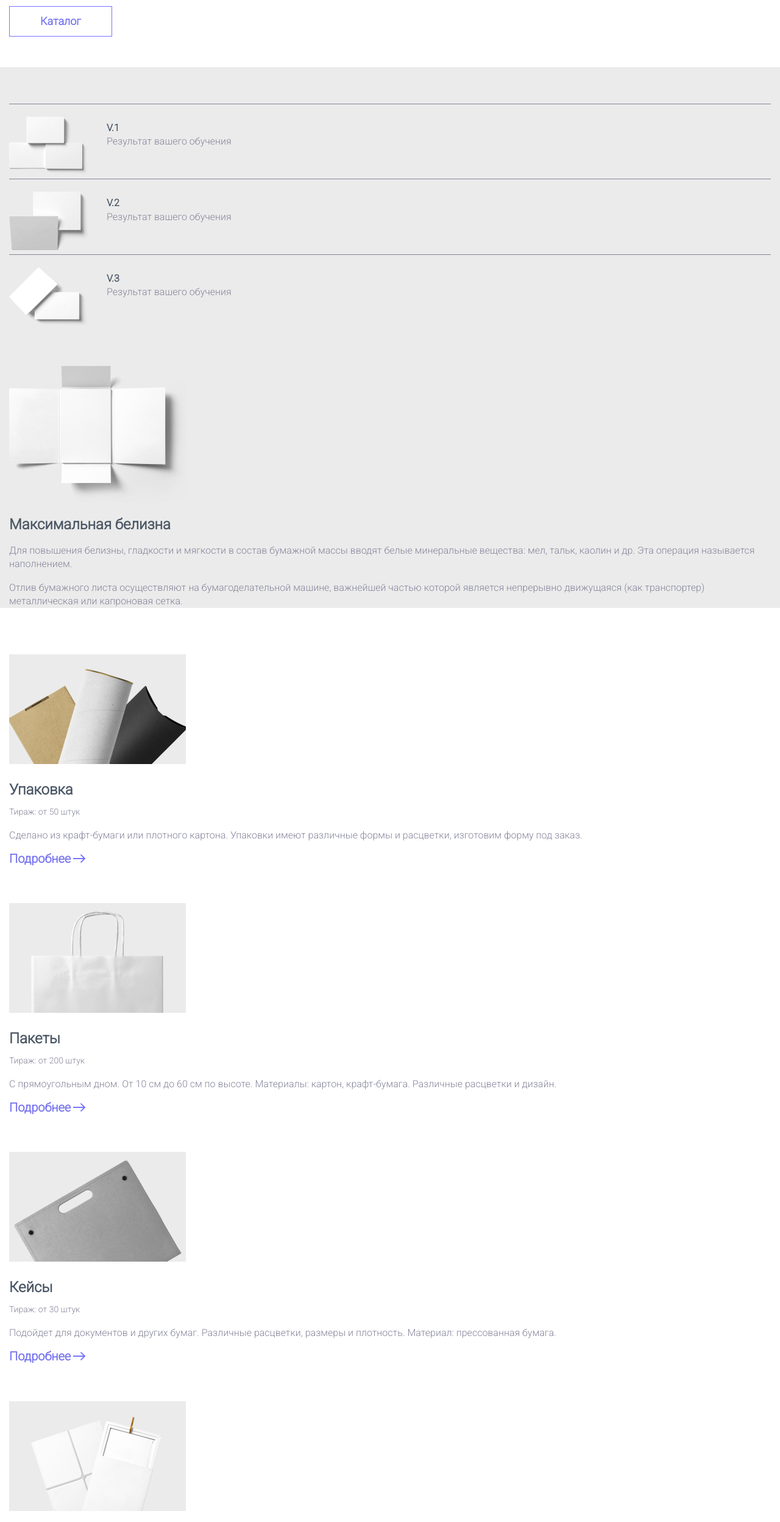
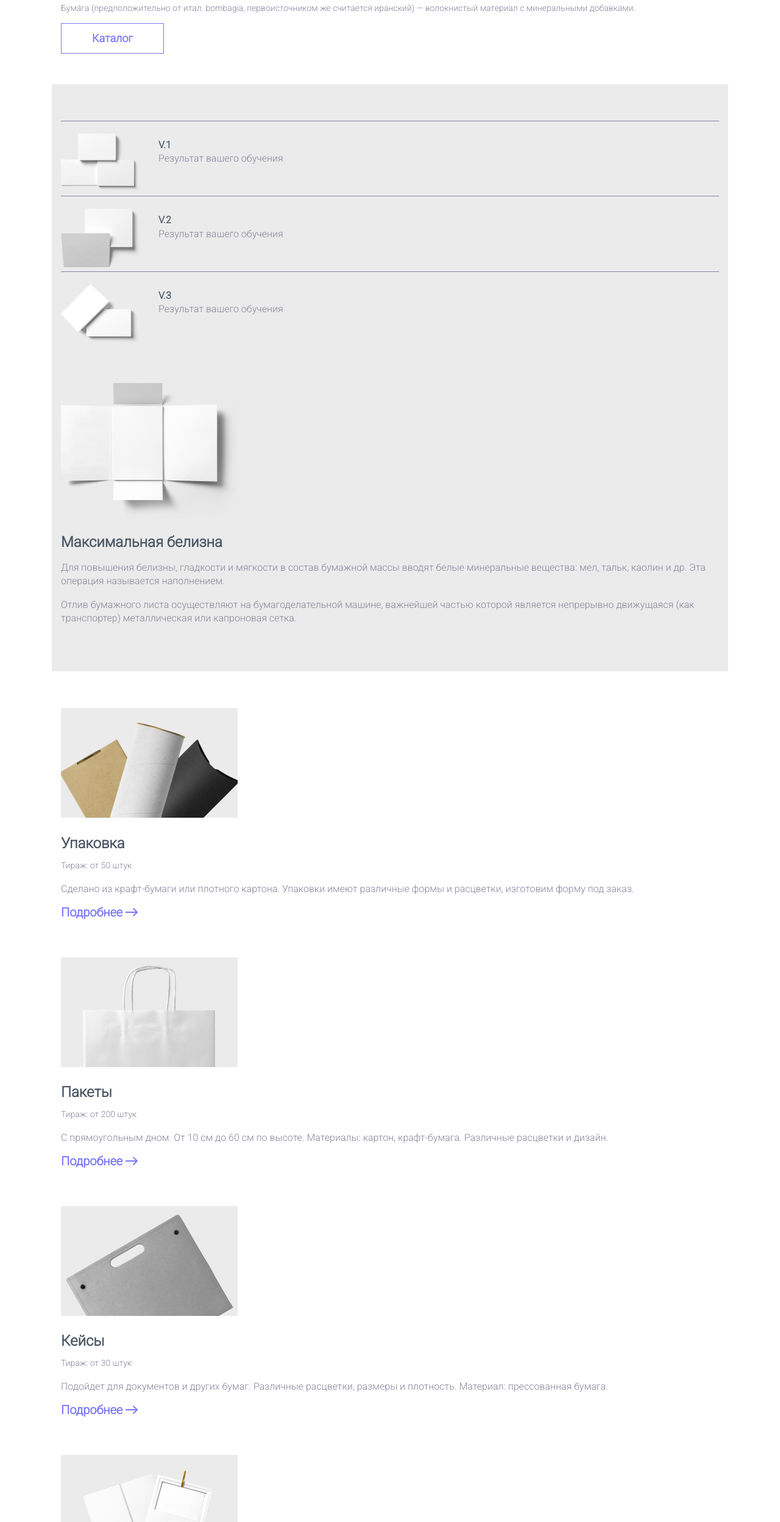
Before and after one commit to nikolay185/web-l1, a plain HTML site: page index.html in a window 1280 px wide. Shown: the part 210-2706 px from the top of the page at 61% size. Drawn offline with Linux system fonts and the light colour scheme.

Commit message:
add wrapper

```diff
--- a/css/style.css
+++ b/css/style.css
@@ -4,6 +4,7 @@
     --header-color: #4C5866;
     --background-color: #EBEBEB;
     --footer-color: #4C5866;
+    --link-color: #7875FE;
 }
 
 body {
@@ -13,6 +14,11 @@ body {
     line-height: 140%;
     text-align: left;
     font-size: 1.6rem;
+}
+
+header{
+    margin: 0 15px;
+    margin-bottom: 50px;
 }
 
 header button {
@@ -31,6 +37,7 @@ header div {
 }
 
 footer {
+    margin-top: 60px;
     text-align: center;
     background-color: var(--footer-color);
 }
@@ -61,16 +68,19 @@ h3 {
     margin-bottom: 14px;
 }
 
-a:visited {
-    color: #7875FE;
+a:visited, a:link {
+    color: var(--link-color);
 }
 
 a:active {
     color: red;
 }
 
-a:link {
-    color: #7875EE;
+.wrapper{
+    box-sizing: border-box;
+    max-width: 1110px;
+    margin-left: auto;
+    margin-right: auto;
 }
 
 .header{
@@ -99,17 +109,17 @@ a:link {
     padding: 0 15px;
 }
 
-.pad {
-    padding-left: 15px;
-    padding-right: 15px;
+.navigation {
+    margin-left: auto;
 }
 
 .bombagia {
+    margin: 50px 15px;
     font-size: 1.4rem;
 }
 
 .catalog {
-    color: #7875FE;
+    color: var(--link-color);
     width: fit-content;
     height: 50px;
     font-size: 1.8rem;
@@ -117,22 +127,35 @@ a:link {
     display: flex;
     align-items: center;
     padding: 0 50px;
-    margin-bottom: 50px;
-    border: 1px solid #7875FE;
+    border: 1px solid var(--link-color);
 }
 
 .link {
     text-decoration: none;
-    color: #7875FE;
+    color: var(--link-color);
     font-size: 2rem;
     font-weight: bold;
 }
 
+.goods {
+    box-sizing: border-box;
+    margin: 60px 15px;
+}
+
+.good {
+    box-sizing: border-box;
+    margin: 60px 0px;
+}
+
+.brand{
+    margin: 60px 0;
+    padding: 0px 15px;
+}
+
 .brands {
-    overflow: scroll;
+    overflow-x: scroll;
     white-space: nowrap;
     padding-left: 0;
-    margin-top: 60px;
     margin-bottom: 0;
 }
 
@@ -145,14 +168,13 @@ a:link {
 }
 
 .social {
-    overflow: scroll;
-    white-space: nowrap;
-    padding-left: 30px;
+    display: flex;
+    justify-content: space-around;
+    padding-left: 0;
 }
 
 .social li {
     display: inline-block;
-    padding-right: 30px;
 }
 
 .Logo_header {
@@ -170,9 +192,11 @@ a:link {
     border-bottom: 1px solid var(--text-color);
 }
 
-.navigation {
-    float: right;
-    padding-left: 30px;
+.res {
+    box-sizing: border-box;
+    margin-top: 50px;
+    margin-bottom: 60px;
+    padding-bottom: 60px;
 }
 
 .result {
@@ -184,14 +208,14 @@ a:link {
     padding: 60px 0;
 }
 
+.edition {
+    font-size: 1.4rem;
+}
+
 .paper {
     margin-top: 20px;
 }
 
 .scetch {
-    margin-top: 60px;
+    margin: 60px 15px;
 }
-
-.package{
-    margin-top: 60px;
-}
--- a/index.html
+++ b/index.html
@@ -12,20 +12,20 @@
     <title>Простые вещи из бумаги</title>
 </head>
 
-<body>
+<body class="wrapper">
     <header>
         <a href="#">
             <img class="Logo_header" src="images/Logo_black.svg" alt="Логотип" />
         </a>
-        <div class="pad">
+        <div style="display: flex;">
             <button><img src="images/List.svg" alt="Модальное окно"></button>
             <button class="navigation"><img src="images/Search.svg" alt="Поиск"></button>
-            <a class="navigation" href="#"><img src="images/log-in.svg" alt="Вход"></a>
+            <a style="margin-left: 30px;" href="#"><img src="images/log-in.svg" alt="Вход"></a>
         </div>
     </header>
     <main>
         <h1 hidden>Main page on simple</h1>
-        <section class="pad bombagia">
+        <section class="bombagia">
             <h2>Простые вещи.<br>Из бумаги</h2>
             <p>
                 Бума́га (предположительно от итал. bombagia, первоисточником же
@@ -35,7 +35,7 @@
                 <a href="#">Каталог</a>
             </div>
         </section>
-        <section class="background">
+        <section class="background res">
             <div class="results">
                 <div class="result">
                     <div>
@@ -65,7 +65,6 @@
                     </div>
                 </div>
             </div>
-
             <div>
                 <img src="images/paper.png" alt="paper" />
                 <h2>Максимальная белизна</h2>
@@ -81,54 +80,51 @@
                 </p>
             </div>
         </section>
-        <section class="pad">
+        <section class="goods">
             <h2 hidden>Catalog</h2>
-            <div>
-                <img class="package" src="images/packaging.png" alt="packaging" width=290 height=180 />
+            <div class="good">
+                <img style="margin-top: 0;" src="images/packaging.png" alt="packaging" width=290 height=180 />
                 <h3>Упаковка</h3>
-                <p class="bombagia">Тираж: от 50 штук</p>
+                <p class="edition">Тираж: от 50 штук</p>
                 <p>
                     Сделано из крафт-бумаги или плотного картона. Упаковки имеют
                     различные формы и расцветки, изготовим форму под заказ.
                 </p>
-                <a class="link" href="#">Подробнее</a>
-                <img src="images/Arrow.svg" alt="Стрелка" width=20 height=auto>
+                <a class="link" href="#">Подробнее <img src="images/Arrow.svg" alt="Стрелка" width=20 height=auto /></a>
             </div>
-            <div>
-                <img class="package" src="images/packets.png" alt="packets" width=290 height=180 />
+            <div class="good">
+                <img src="images/packets.png" alt="packets" width=290 height=180 />
                 <h3>Пакеты</h3>
-                <p class="bombagia">Тираж: от 200 штук</p>
+                <p class="edition">Тираж: от 200 штук</p>
                 <p>
                     С прямоугольным дном. От 10 см до 60 см по высоте. Материалы:
                     картон, крафт-бумага. Различные расцветки и дизайн.
                 </p>
-                <a class="link" href="#">Подробнее</a>
-                <img src="images/Arrow.svg" alt="Стрелка" width=20 height=auto />
+                <a class="link" href="#">Подробнее <img src="images/Arrow.svg" alt="Стрелка" width=20 height=auto /></a>
             </div>
-            <div>
-                <img class="package" src="images/cases.png" alt="cases" />
+            <div class="good">
+                <img src="images/cases.png" alt="cases" />
                 <h3>Кейсы</h3>
-                <p class="bombagia">Тираж: от 30 штук</p>
+                <p class="edition">Тираж: от 30 штук</p>
                 <p>
                     Подойдет для документов и других бумаг. Различные расцветки, размеры
                     и плотность. Материал: прессованная бумага.
                 </p>
-                <a class="link" href="#">Подробнее</a>
-                <img src="images/Arrow.svg" alt="Стрелка" width=20 height=auto />
+                <a class="link" href="#">Подробнее <img src="images/Arrow.svg" alt="Стрелка" width=20 height=auto /></a>
+
             </div>
-            <div>
-                <img class="package" src="images/another.png" alt="Упаковка" />
+            <div class="good">
+                <img src="images/another.png" alt="Упаковка" />
                 <h3>Другие изделия</h3>
                 <p>Тираж: от 100 штук</p>
                 <p>
                     Нестандартные упаковки, кейсы и другие изделия различных размеров и
                     конфигураций. Изготовим в кратчайшие сроки.
                 </p>
-                <a class="link" href="#">Подробнее</a>
-                <img src="images/Arrow.svg" alt="Стрелка" height=auto />
+                <a class="link" href="#">Подробнее <img src="images/Arrow.svg" alt="Стрелка" height=auto /></a>
             </div>
         </section>
-        <section class="background">
+        <section class="background brand">
             <h2 hidden>Brands</h2>
             <ul class="brands">
                 <li><img src="images/Hahnemuhle.svg" alt="Hahnemuhle" /></li>
@@ -137,8 +133,8 @@
                 <li><img src="images/Fabriano.svg" alt="Fabriano" /></li>
             </ul>
         </section>
-        <section class="pad">
-            <img class="scetch" src="images/scetchbook.png" alt="Скетчбук" />
+        <section class="scetch">
+            <img src="images/scetchbook.png" alt="Скетчбук" />
             <h2>Simple скетчбук</h2>
             <p>
                 80 листов, твердая обложка, бумага Fabriano 200 г/м2. Подойдет и для
@@ -147,7 +143,6 @@
             <div class="catalog">
                 <a href="#">Купить</a>
             </div>
-
         </section>
     </main>
     <footer>
```
